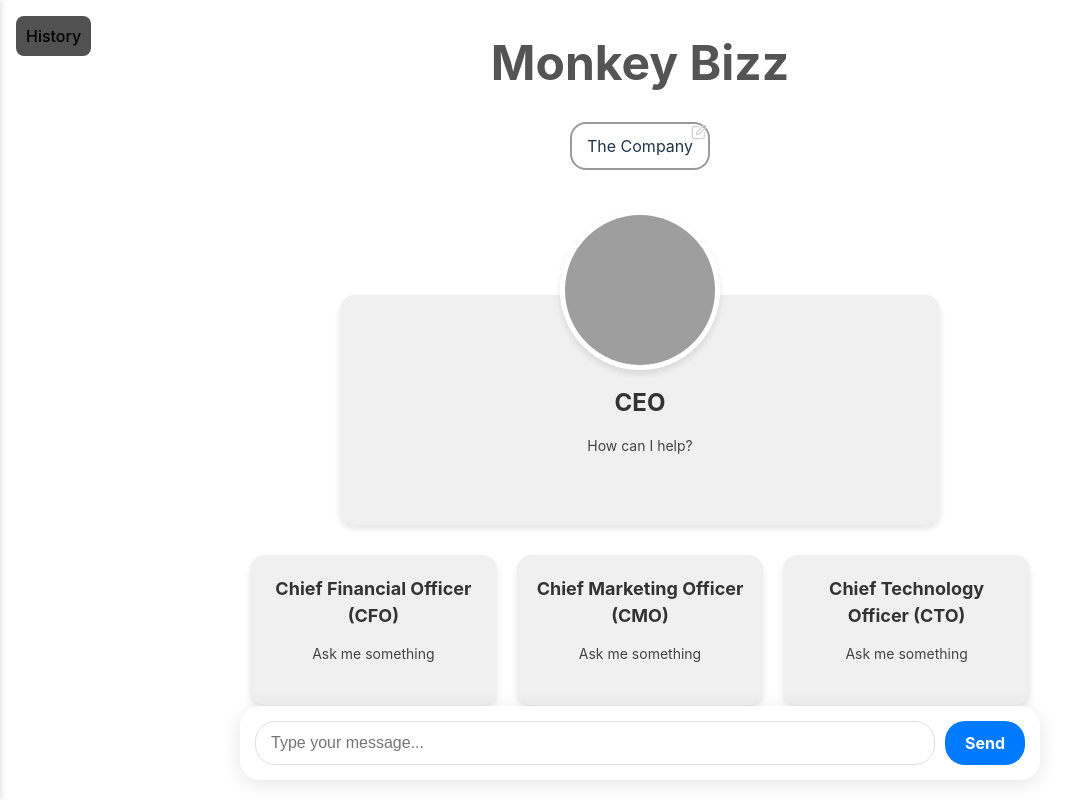
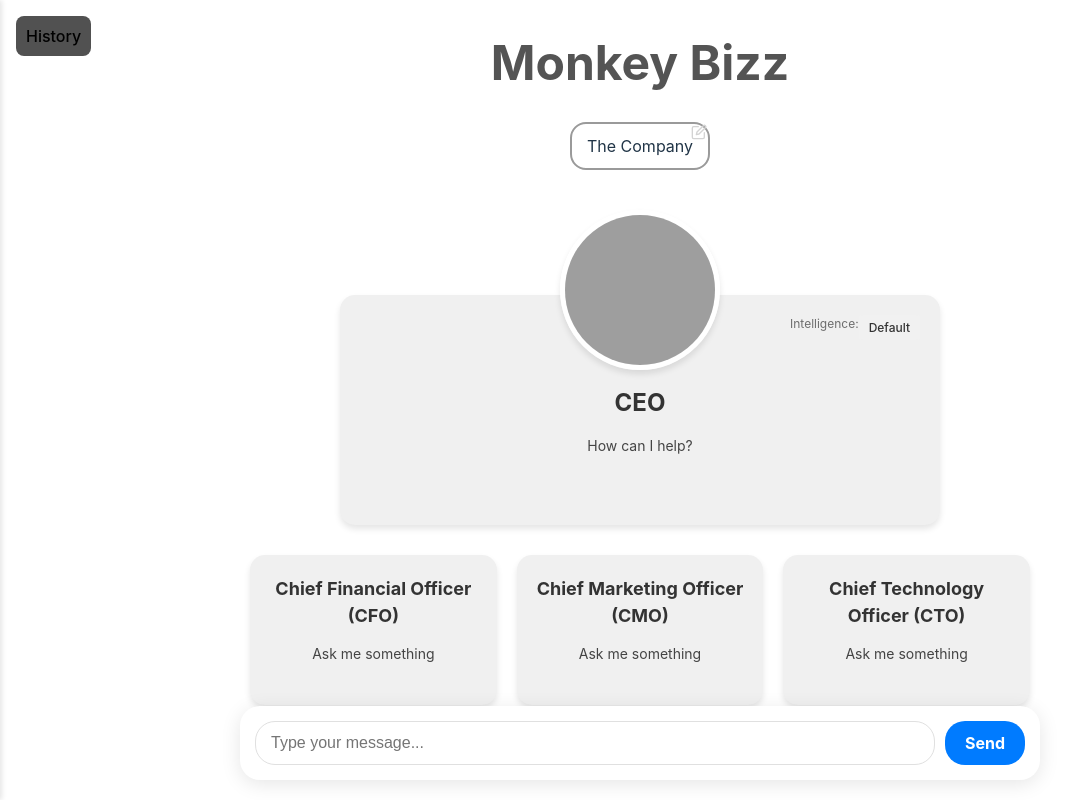
Before and after one commit to MacketSWE/monkey-bizz, a React (Vite) app: page / in a window 1280 px wide. Shown: the whole page, without its empty margins (0-1077 px from the left). Built offline with nearby package versions, Linux system fonts and the light colour scheme; grey boxes are pictures that could not be loaded.

Commit message:
Add dropdown

```diff
--- a/src/components/CEOCard/CEOCard.module.css
+++ b/src/components/CEOCard/CEOCard.module.css
@@ -72,15 +72,15 @@
 
 .loadingOverlay {
   position: absolute;
-  top: 90px; /* Adjust this value to match the top padding of infoContainer */
-  left: 20px; /* Adjust this value to match the left padding of infoContainer */
-  right: 20px; /* Adjust this value to match the right padding of infoContainer */
-  bottom: 20px; /* Adjust this value to match the bottom padding of infoContainer */
+  top: 90px;
+  left: 20px;
+  right: 20px;
+  bottom: 20px;
   display: flex;
   justify-content: center;
   align-items: center;
   background-color: rgba(255, 255, 255, 0.8);
-  border-radius: 0 0 15px 15px; /* Adjust to match the bottom corners of infoContainer */
+  border-radius: 0 0 15px 15px;
 }
 
 .loadingIndicator {
@@ -90,3 +90,67 @@
   border-radius: 20px;
   font-size: 14px;
 }
+
+.intelligence {
+  position: absolute;
+  display: flex;
+  top: 20px;
+  right: 20px;
+  font-size: 12px;
+  color: #6d6d6d;
+}
+
+.dropdown {
+  position: relative;
+  display: inline-block;
+}
+
+.dropdown button {
+  background-color: #f1f1f1;
+  color: #333;
+  padding: 5px 10px;
+  border: none;
+  cursor: pointer;
+  border-radius: 4px;
+}
+
+.dropdownContent {
+  position: absolute;
+  background-color: #f9f9f9;
+  min-width: 120px;
+  box-shadow: 0px 8px 16px 0px rgba(0, 0, 0, 0.2);
+  z-index: 1;
+  border-radius: 4px;
+  overflow: hidden;
+}
+
+.dropdownContent div {
+  color: #333;
+  padding: 12px 16px;
+  text-decoration: none;
+  display: block;
+  cursor: pointer;
+}
+
+.dropdownContent div:hover {
+  background-color: #f1f1f1;
+}
+
+.disabledOption {
+  color: #999 !important;
+  cursor: not-allowed !important;
+  background-color: #f0f0f0;
+}
+
+.disabledOption:hover {
+  background-color: #f0f0f0 !important;
+}
+
+.upgradeLink {
+  background-color: #4caf50;
+  color: white !important;
+}
+
+.upgradeLink:hover {
+  background-color: #45a049 !important;
+}
--- a/src/components/CEOCard/CEOCard.tsx
+++ b/src/components/CEOCard/CEOCard.tsx
@@ -1,12 +1,29 @@
-import React from "react";
+import React, { useState } from "react";
 import ReactMarkdown from "react-markdown";
 import styles from "./CEOCard.module.css";
 import { useCardState } from "../../store/useCardState";
+import useGlobalState from "../../store/useGlobalState";
 
 const CEOCard: React.FC = () => {
   const { ceo } = useCardState();
+  const { setIsModalOpen } = useGlobalState();
+  const [isDropdownOpen, setIsDropdownOpen] = useState(false);
+  const [selectedIntelligence, setSelectedIntelligence] = useState("Default");
+
   const isCEOLoading = ceo.isLoading;
   const content = ceo.content;
+
+  const handleIntelligenceChange = (value: string) => {
+    if (value !== "Expert") {
+      setSelectedIntelligence(value);
+      setIsDropdownOpen(false);
+    }
+  };
+
+  const handleUpgradeClick = () => {
+    setIsDropdownOpen(false);
+    setIsModalOpen(true);
+  };
 
   return (
     <div className={`${styles.ceoCard} ${isCEOLoading ? styles.loading : ""}`}>
@@ -20,6 +37,28 @@ const CEOCard: React.FC = () => {
         />
       </div>
       <div className={styles.infoContainer}>
+        <div className={styles.intelligence}>
+          <div>Intelligence:</div>
+          <div className={styles.dropdown}>
+            <button onClick={() => setIsDropdownOpen(!isDropdownOpen)}>
+              {selectedIntelligence}
+            </button>
+            {isDropdownOpen && (
+              <div className={styles.dropdownContent}>
+                <div onClick={() => handleIntelligenceChange("Default")}>
+                  Default
+                </div>
+                <div className={styles.disabledOption}>Expert</div>
+                <div
+                  className={styles.upgradeLink}
+                  onClick={handleUpgradeClick}
+                >
+                  Upgrade
+                </div>
+              </div>
+            )}
+          </div>
+        </div>
         <h2 className={styles.name}>{"CEO"}</h2>
         <div className={styles.description}>
           <ReactMarkdown>{content || "How can I help?"}</ReactMarkdown>
```
